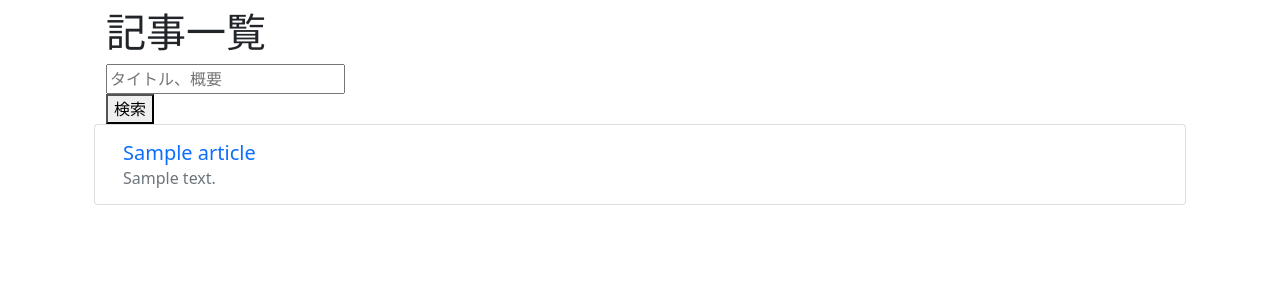
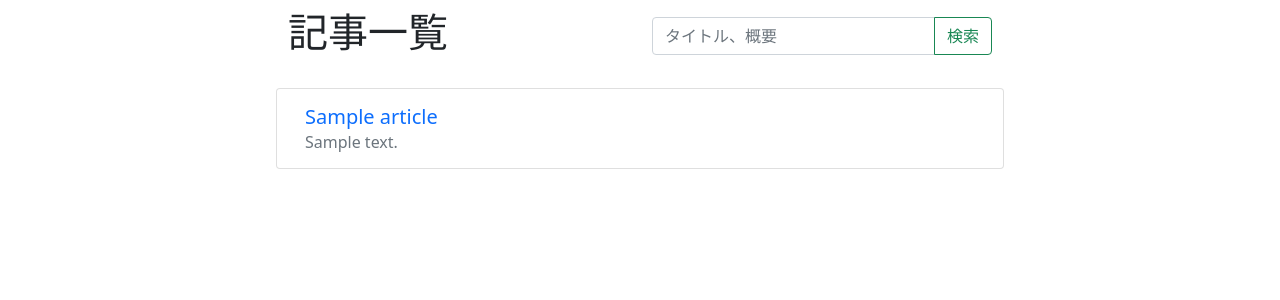
Before and after one commit to joshua-hashimoto/django-tutorial-playlist, a Django app: page /articles/ in a window 1280 px wide. Shown: the part 56-356 px from the top of the page. Run offline with Django 4.2, Linux system fonts and the light colour scheme; tables that the repository leaves empty hold one stand-in row (values such as "Sample post"); some libraries are stand-ins or nearby versions.

Commit message:
fix: BulmaからBootstrapに変更

```diff
--- a/templates/articles/article_list.html
+++ b/templates/articles/article_list.html
@@ -6,8 +6,16 @@
 
 {% block content %}
 <div class="container">
+    <div class="row justify-content-md-center">
+        <div class="col col-8">
+            <div class="row align-items-center mb-4">
+                <div class="col">
                     <h1>記事一覧</h1>
+                </div>
+                <div class="col">
                     {% include "partials/search_field.html" %}
+                </div>
+            </div>
             <div class="row">
                 <div class="col">
                     <div class="row gy-4">
@@ -23,4 +31,6 @@
                 </div>
             </div>
         </div>
+    </div>
+</div>
 {% endblock content %}
--- a/templates/partials/search_field.html
+++ b/templates/partials/search_field.html
@@ -1,12 +1,6 @@
 <form method="GET" action=".">
-    <div class="field has-addons is-justify-content-center">
-        <div class="control">
-            <input class="input is-rounded" type="text" placeholder="タイトル、概要" name="query" value="{{ request.GET.query }}">
-        </div>
-        <div class="control">
-            <button class="button is-info is-rounded" type="submit">
-                検索
-            </button>
-        </div>
-      </div>
+    <div class="input-group">
+        <input type="text" class="form-control" placeholder="タイトル、概要" name="query" value="{{ request.GET.query }}" aria-label="search" aria-describedby="search-button">
+        <button class="btn btn-outline-success" type="submit" id="search-button">検索</button>
+    </div>
 </form>
```
Lines whose indentation alone changed are shown as unchanged.
